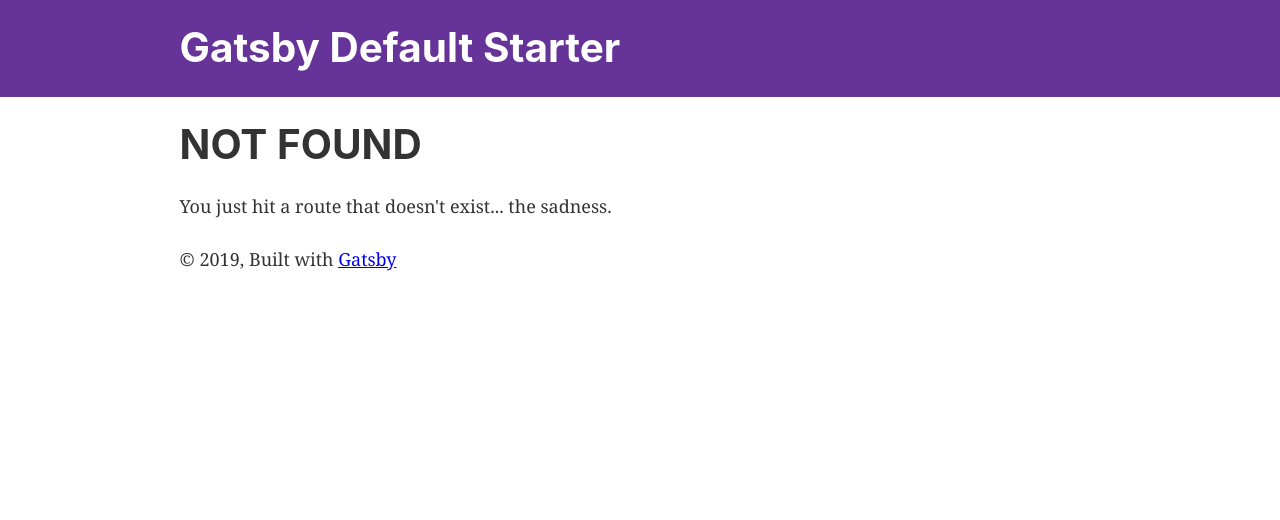
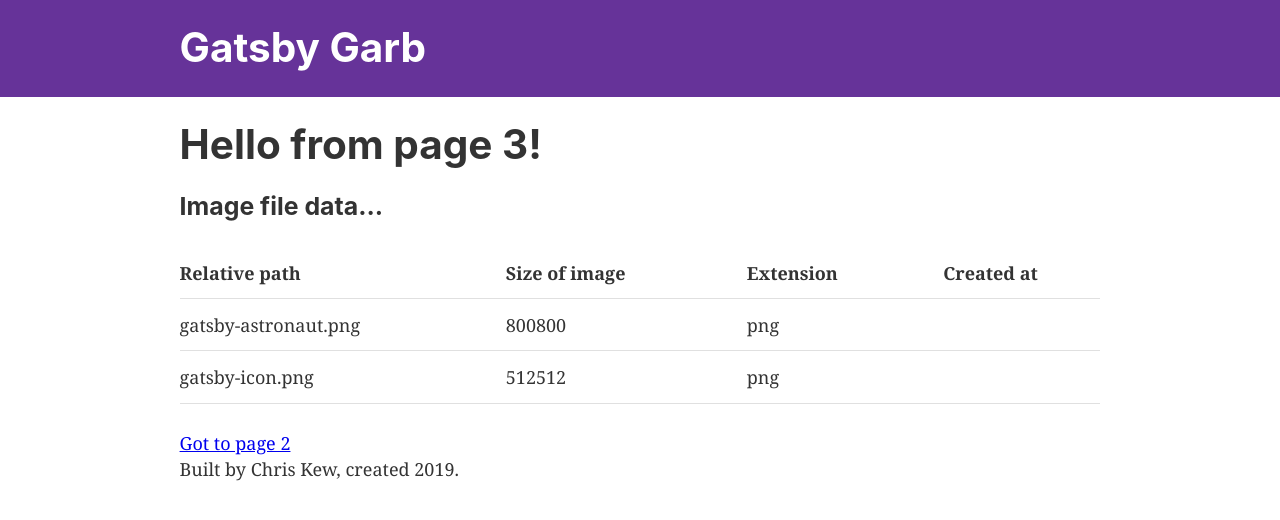
Before and after one commit to Outcan/gatsby-garb-learn, a Gatsby site: page /posts/page-3 in a window 1280 px wide. Before the commit this address had no page. Built offline with nearby package versions, Linux system fonts and the light colour scheme; Gatsby itself is replaced by a stand-in of ours.

Commit message:
Added new page and added graphql queries

```diff
--- a/gatsby-config.js
+++ b/gatsby-config.js
@@ -1,8 +1,9 @@
 module.exports = {
   siteMetadata: {
-    title: `Gatsby Default Starter`,
+    title: `Gatsby Garb`,
     description: `Kick off your next, great Gatsby project with this default starter. This barebones starter ships with the main Gatsby configuration files you might need.`,
-    author: `@gatsbyjs`,
+    author: `Chris Kew`,
+    createdAt: 2019,
   },
   plugins: [
     `gatsby-plugin-react-helmet`,
@@ -31,4 +32,4 @@
     // To learn more, visit: https://gatsby.dev/offline
     // `gatsby-plugin-offline`,
   ],
-}
+};
--- a/src/components/layout.js
+++ b/src/components/layout.js
@@ -5,23 +5,37 @@
  * See: https://www.gatsbyjs.org/docs/use-static-query/
  */
 
-import React from "react"
-import PropTypes from "prop-types"
-import { useStaticQuery, graphql } from "gatsby"
+import React from "react";
+import PropTypes from "prop-types";
+import { useStaticQuery, graphql } from "gatsby";
 
-import Header from "./header"
-import "./layout.css"
+import Header from "./header";
+import "./layout.css";
+
+const getSiteMetadata = graphql`
+  {
+    site {
+      siteMetadata {
+        title
+        author
+        createdAt
+      }
+    }
+  }
+`;
 
 const Layout = ({ children }) => {
-  const data = useStaticQuery(graphql`
-    query SiteTitleQuery {
-      site {
-        siteMetadata {
-          title
-        }
-      }
-    }
-  `)
+  // const data = useStaticQuery(graphql`
+  //   {
+  //     site {
+  //       siteMetadata {
+  //         title
+  //         author
+  //       }
+  //     }
+  //   }
+  // `);
+  const data = useStaticQuery(getSiteMetadata);
 
   return (
     <>
@@ -36,17 +50,16 @@
       >
         <main>{children}</main>
         <footer>
-          © {new Date().getFullYear()}, Built with
-          {` `}
-          <a href="https://www.gatsbyjs.org">Gatsby</a>
+          Built by {data.site.siteMetadata.author}, created{" "}
+          {data.site.siteMetadata.createdAt}.
         </footer>
       </div>
     </>
-  )
-}
+  );
+};
 
 Layout.propTypes = {
   children: PropTypes.node.isRequired,
-}
+};
 
-export default Layout
+export default Layout;
--- /dev/null
+++ b/src/pages/posts/page-3.js
@@ -0,0 +1,50 @@
+import React from "react";
+import { graphql, useStaticQuery, Link } from "gatsby";
+
+import Layout from "../../components/layout";
+
+const getImageData = graphql`
+  {
+    allFile {
+      edges {
+        node {
+          relativePath
+          size
+          extension
+          birthTime
+        }
+      }
+    }
+  }
+`;
+
+export default () => {
+  const data = useStaticQuery(getImageData);
+  return (
+    <Layout>
+      <h1>Hello from page 3!</h1>
+      <h3>Image file data...</h3>
+      <table>
+        <thead>
+          <tr>
+            <th>Relative path</th>
+            <th>Size of image</th>
+            <th>Extension</th>
+            <th>Created at</th>
+          </tr>
+        </thead>
+        <tbody>
+          {data.allFile.edges.map(({ node }, index) => (
+            <tr key={index}>
+              <td>{node.relativePath}</td>
+              <td>{node.size}</td>
+              <td>{node.extension}</td>
+              <td>{node.birthTime}</td>
+            </tr>
+          ))}
+        </tbody>
+      </table>
+      <Link to="/page-2">Got to page 2</Link>
+    </Layout>
+  );
+};
```
